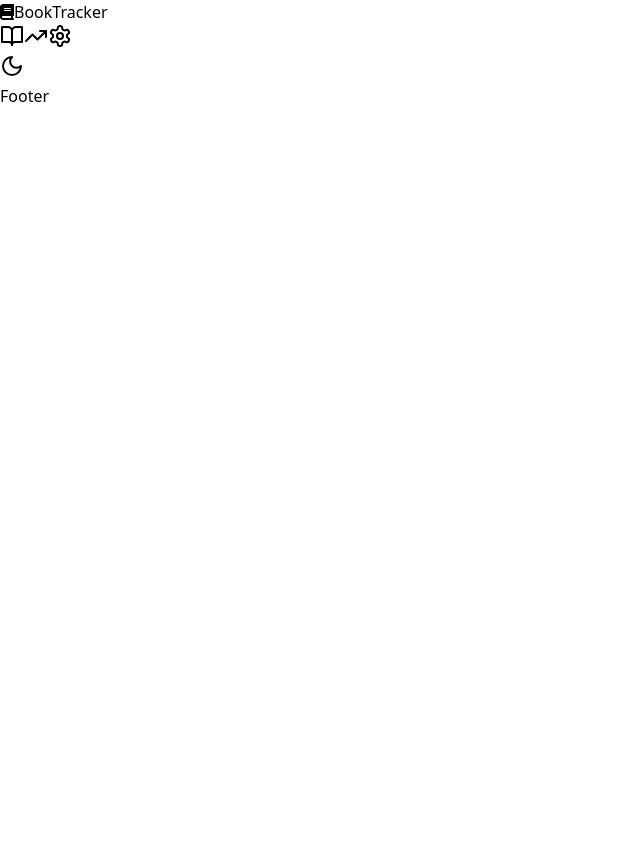
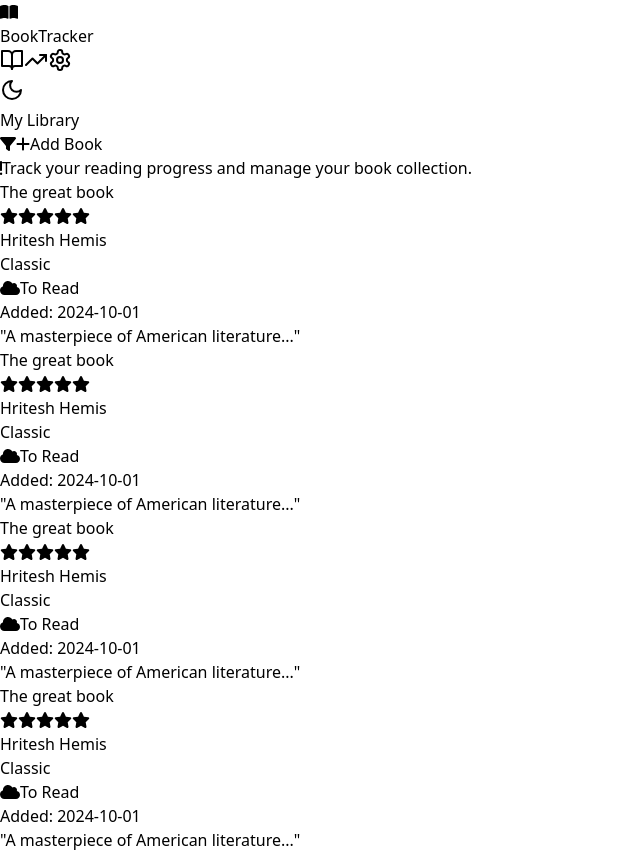
Before and after one commit to Batajoo/book-tracker-app, a React (Vite) app: page / in a window 1280 px wide. Shown: the whole page, without its empty margins (0-640 px from the left). Before the commit the page ends 800 px from the top, so only its background shows below. Built offline with nearby package versions, Linux system fonts and the light colour scheme.

Commit message:
home page half completed

```diff
--- a/src/App.jsx
+++ b/src/App.jsx
@@ -1,11 +1,12 @@
 import { useState } from 'react'
-import { Footer, Header } from './components/index'
+import { Footer, Header, MainSection } from './components/index'
 
 function App() {
 
   return (
     <>
       <Header/>
+      <MainSection/>
       <Footer/>
     </>
   )
--- /dev/null
+++ b/src/components/AddBookSection/AddBookSection.jsx
@@ -0,0 +1,17 @@
+import React from "react";
+import { faExclamation, faPlus, faFilter } from "@fortawesome/free-solid-svg-icons";
+import { FontAwesomeIcon } from "@fortawesome/react-fontawesome";
+
+function AddBookSection(){
+    return(
+        <div className='flex justify-between items-center my-10 mx-8'>
+            <h2 className="font-bold text-3xl">My Library</h2>
+            <div className="flex items-center gap-5">
+                <FontAwesomeIcon className="text-blue-500 text-2xl" icon={faFilter}/>
+                <button className='bg-blue-500 text-white py-2 px-3 rounded-md'><FontAwesomeIcon icon={faPlus} className="pr-2"/>Add Book</button>
+            </div>
+        </div>
+    )
+}
+
+export default AddBookSection;
--- /dev/null
+++ b/src/components/BookCard/BookCard.jsx
@@ -0,0 +1,58 @@
+import React from 'react';
+import { faCircleCheck, faBookOpenReader, faCloud, faStar } from '@fortawesome/free-solid-svg-icons';
+import { FontAwesomeIcon } from '@fortawesome/react-fontawesome';
+
+function BookCard({
+    bookName,
+    authorName,
+    status,
+    starsNumbers,
+    dateCreated,
+    genre,
+    notes
+}){
+    return (
+        <>
+            <div className="mx-8 border p-6 rounded-lg shadow-md mb-5">
+                <div className='flex justify-between'>
+                    <h3 className="font-bold text-xl mb-5">{bookName}</h3>
+                    <div>
+                        {Array.from({length: starsNumbers}, (_, index)=>(
+                            <FontAwesomeIcon icon={faStar} className='text-yellow-500'/>
+                        ))
+                        }
+                    </div>
+                </div>
+                <p className='text-gray-600 mb-1'>{authorName}</p>
+                <p className='text-gray-500'>{genre}</p>
+                <div className='text-gray-500 mb-1'>
+                    {status === "completed" ?
+                        (
+                        <div>
+                            <FontAwesomeIcon icon={faCircleCheck} className="text-green-500 mr-2"/>
+                            <span>Completed</span>
+                        </div>
+                        )
+                        :status === "reading" ?
+                            (<div>
+                                <FontAwesomeIcon icon={faBookOpenReader} className="text-blue-500 mr-2"/>
+                                <span>Reading</span>
+                            </div>
+                            )
+                        :status === "toRead" ?
+                            (<div>
+                                <FontAwesomeIcon icon={faCloud} className="text-gray-500 mr-2"/>
+                                <span>To Read</span>
+                            </div>)
+                        : <div></div>
+
+                    }
+                </div>
+                <div className='text-sm text-gray-500 mb-1'>Added: <span>{dateCreated}</span></div>
+                <p className='text-sm'>"{notes}"</p>
+            </div>
+        </>
+    )
+}
+
+export default BookCard;
--- a/src/components/Footer/Footer.jsx
+++ b/src/components/Footer/Footer.jsx
@@ -3,7 +3,6 @@ import React from "react";
 function Footer(){
     return(
     <footer>
-        Footer
     </footer>
     )
 }
--- a/src/components/Header/Header.jsx
+++ b/src/components/Header/Header.jsx
@@ -1,30 +1,72 @@
 import React from 'react'
 import { FontAwesomeIcon } from '@fortawesome/react-fontawesome'
-import { faBookOpen, faBook } from '@fortawesome/free-solid-svg-icons'
+import { faBookOpen } from '@fortawesome/free-solid-svg-icons'
 
 function Header(){
     return(
         <header className='flex justify-between px-5 py-3 text-3xl items-center shadow-lg sticky w-full'>
         <div className='flex gap-20'>
           <div className='flex gap-3 items-center'>
-          <FontAwesomeIcon icon={faBook} className='text-blue-600 text-3xl' />
-          <span className='font-bold'>BookTracker</span>
+          <FontAwesomeIcon icon={faBookOpen} className='text-blue-600 text-3xl' />
+          <h1 className='font-bold'>BookTracker</h1>
           </div>
 
           <div className='flex gap-10'>
   <button className='active:bg-blue-300 bg-blue-200 px-3 py-1.5 rounded-md'>
-              <svg className=" text-gray-500 hover:text-blue-600" xmlns="http://www.w3.org/2000/svg" width="24" height="24" viewBox="0 0 24 24" fill="none" stroke="currentColor" stroke-width="2" stroke-linecap="round" stroke-linejoin="round" class="lucide lucide-book-open w-5 h-5"><path d="M2 3h6a4 4 0 0 1 4 4v14a3 3 0 0 0-3-3H2z"></path><path d="M22 3h-6a4 4 0 0 0-4 4v14a3 3 0 0 1 3-3h7z"></path></svg>
+    <svg
+      className="text-blue-500 hover:text-blue-500 lucide lucide-book-open w-5 h-5"
+      xmlns="http://www.w3.org/2000/svg"
+      width="24"
+      height="24"
+      viewBox="0 0 24 24"
+      fill="none"
+      stroke="currentColor"
+      strokeWidth="2"
+      strokeLinecap="round"
+      strokeLinejoin="round"
+    >
+      <path d="M2 3h6a4 4 0 0 1 4 4v14a3 3 0 0 0-3-3H2z"></path>
+      <path d="M22 3h-6a4 4 0 0 0-4 4v14a3 3 0 0 1 3-3h7z"></path>
+    </svg>
   </button>
   <button>
-            <svg className=" text-gray-500 hover:text-blue-600" xmlns="http://www.w3.org/2000/svg" width="24" height="24" viewBox="0 0 24 24" fill="none" stroke="currentColor" stroke-width="2" stroke-linecap="round" stroke-linejoin="round" class="lucide lucide-trending-up w-5 h-5"><polyline points="22 7 13.5 15.5 8.5 10.5 2 17"></polyline><polyline points="16 7 22 7 22 13"></polyline></svg>
+    <svg
+      className="text-gray-500 hover:text-blue-500 lucide lucide-trending-up w-5 h-5"
+      xmlns="http://www.w3.org/2000/svg"
+      width="24"
+      height="24"
+      viewBox="0 0 24 24"
+      fill="none"
+      stroke="currentColor"
+      strokeWidth="2"
+      strokeLinecap="round"
+      strokeLinejoin="round"
+    >
+      <polyline points="22 7 13.5 15.5 8.5 10.5 2 17"></polyline>
+      <polyline points="16 7 22 7 22 13"></polyline>
+    </svg>
   </button>
   <button>
-            <svg className=" text-gray-500 hover:text-blue-600" xmlns="http://www.w3.org/2000/svg" width="24" height="24" viewBox="0 0 24 24" fill="none" stroke="currentColor" stroke-width="2" stroke-linecap="round" stroke-linejoin="round" class="lucide lucide-settings w-5 h-5"><path d="M12.22 2h-.44a2 2 0 0 0-2 2v.18a2 2 0 0 1-1 1.73l-.43.25a2 2 0 0 1-2 0l-.15-.08a2 2 0 0 0-2.73.73l-.22.38a2 2 0 0 0 .73 2.73l.15.1a2 2 0 0 1 1 1.72v.51a2 2 0 0 1-1 1.74l-.15.09a2 2 0 0 0-.73 2.73l.22.38a2 2 0 0 0 2.73.73l.15-.08a2 2 0 0 1 2 0l.43.25a2 2 0 0 1 1 1.73V20a2 2 0 0 0 2 2h.44a2 2 0 0 0 2-2v-.18a2 2 0 0 1 1-1.73l.43-.25a2 2 0 0 1 2 0l.15.08a2 2 0 0 0 2.73-.73l.22-.39a2 2 0 0 0-.73-2.73l-.15-.08a2 2 0 0 1-1-1.74v-.5a2 2 0 0 1 1-1.74l.15-.09a2 2 0 0 0 .73-2.73l-.22-.38a2 2 0 0 0-2.73-.73l-.15.08a2 2 0 0 1-2 0l-.43-.25a2 2 0 0 1-1-1.73V4a2 2 0 0 0-2-2z"></path><circle cx="12" cy="12" r="3"></circle></svg>
+    <svg
+      className="text-gray-500 hover:text-blue-500 lucide lucide-settings w-5 h-5"
+      xmlns="http://www.w3.org/2000/svg"
+      width="24"
+      height="24"
+      viewBox="0 0 24 24"
+      fill="none"
+      stroke="currentColor"
+      strokeWidth="2"
+      strokeLinecap="round"
+      strokeLinejoin="round"
+    >
+      <path d="M12.22 2h-.44a2 2 0 0 0-2 2v.18a2 2 0 0 1-1 1.73l-.43.25a2 2 0 0 1-2 0l-.15-.08a2 2 0 0 0-2.73.73l-.22.38a2 2 0 0 0 .73 2.73l.15.1a2 2 0 0 1 1 1.72v.51a2 2 0 0 1-1 1.74l-.15.09a2 2 0 0 0-.73 2.73l.22.38a2 2 0 0 0 2.73.73l.15-.08a2 2 0 0 1 2 0l.43.25a2 2 0 0 1 1 1.73V20a2 2 0 0 0 2 2h.44a2 2 0 0 0 2-2v-.18a2 2 0 0 1 1-1.73l.43-.25a2 2 0 0 1 2 0l.15.08a2 2 0 0 0 2.73-.73l.22-.39a2 2 0 0 0-.73-2.73l-.15-.08a2 2 0 0 1-1-1.74v-.5a2 2 0 0 1 1-1.74l.15-.09a2 2 0 0 0 .73-2.73l-.22-.38a2 2 0 0 0-2.73-.73l-.15.08a2 2 0 0 1-2 0l-.43-.25a2 2 0 0 1-1-1.73V4a2 2 0 0 0-2-2z"></path>
+      <circle cx="12" cy="12" r="3"></circle>
+    </svg>
   </button>
 </div>
+
         </div>
-
-        <button><svg className=" text-gray-500 hover:text-blue-600" xmlns="http://www.w3.org/2000/svg" width="24" height="24" viewBox="0 0 24 24" fill="none" stroke="currentColor" stroke-width="2" stroke-linecap="round" stroke-linejoin="round" class="lucide lucide-moon w-5 h-5"><path d="M12 3a6 6 0 0 0 9 9 9 9 0 1 1-9-9Z"></path></svg></button>
+        <button><svg className=" text-gray-500 hover:text-blue-500" xmlns="http://www.w3.org/2000/svg" width="24" height="24" viewBox="0 0 24 24" fill="none" stroke="currentColor" stroke-width="2" stroke-linecap="round" stroke-linejoin="round"><path d="M12 3a6 6 0 0 0 9 9 9 9 0 1 1-9-9Z"></path></svg></button>
       </header>
     );
 }
--- /dev/null
+++ b/src/components/MainSection/MainSection.jsx
@@ -0,0 +1,55 @@
+import React from "react";
+import { faExclamation, faBookOpenReader } from "@fortawesome/free-solid-svg-icons";
+import { FontAwesomeIcon } from "@fortawesome/react-fontawesome";
+import {AddBookSection, BookCard} from "../index";
+
+function MainSection(){
+    return(
+    <section>
+        <AddBookSection/>
+        <div className="flex m-8 p-4 gap-3 rounded-md items-center border shadow-lg">
+            <FontAwesomeIcon icon={faExclamation}/>
+            <span>Track your reading progress and manage your book collection.</span>
+        </div>
+        <BookCard
+            bookName="The great book"
+            authorName="Hritesh Hemis"
+            status="toRead"
+            starsNumbers={5}
+            dateCreated={"2024-10-01"}
+            genre="Classic"
+            notes={"A masterpiece of American literature..."}
+        />
+        <BookCard
+            bookName="The great book"
+            authorName="Hritesh Hemis"
+            status="toRead"
+            starsNumbers={5}
+            dateCreated={"2024-10-01"}
+            genre="Classic"
+            notes={"A masterpiece of American literature..."}
+        />
+
+        <BookCard
+            bookName="The great book"
+            authorName="Hritesh Hemis"
+            status="toRead"
+            starsNumbers={5}
+            dateCreated={"2024-10-01"}
+            genre="Classic"
+            notes={"A masterpiece of American literature..."}
+        />
+        <BookCard
+        bookName="The great book"
+        authorName="Hritesh Hemis"
+        status="toRead"
+        starsNumbers={5}
+        dateCreated={"2024-10-01"}
+        genre="Classic"
+        notes={"A masterpiece of American literature..."}
+    />
+    </section>
+    )
+}
+
+export default MainSection;
--- a/src/components/index.jsx
+++ b/src/components/index.jsx
@@ -1,4 +1,7 @@
 import Header from "./Header/Header";
 import Footer from "./Footer/Footer";
+import MainSection from "./MainSection/MainSection";
+import AddBookSection from "./AddBookSection/AddBookSection";
+import BookCard from "./BookCard/BookCard";
 
-export {Header, Footer}
+export {Header, Footer, MainSection, AddBookSection, BookCard}
```
Also changed, not shown: 1 other file (tests, documents, lock files or other folders). Lines whose indentation alone changed are shown as unchanged.
